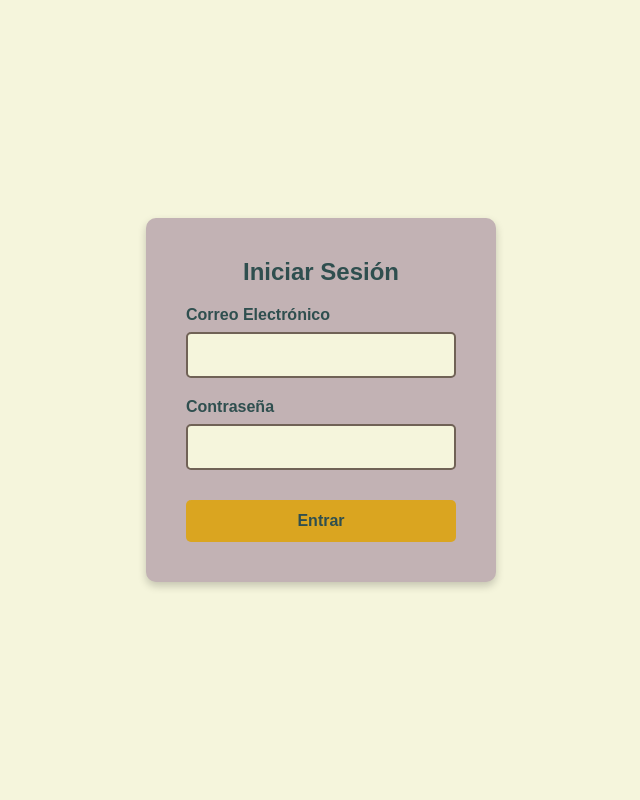
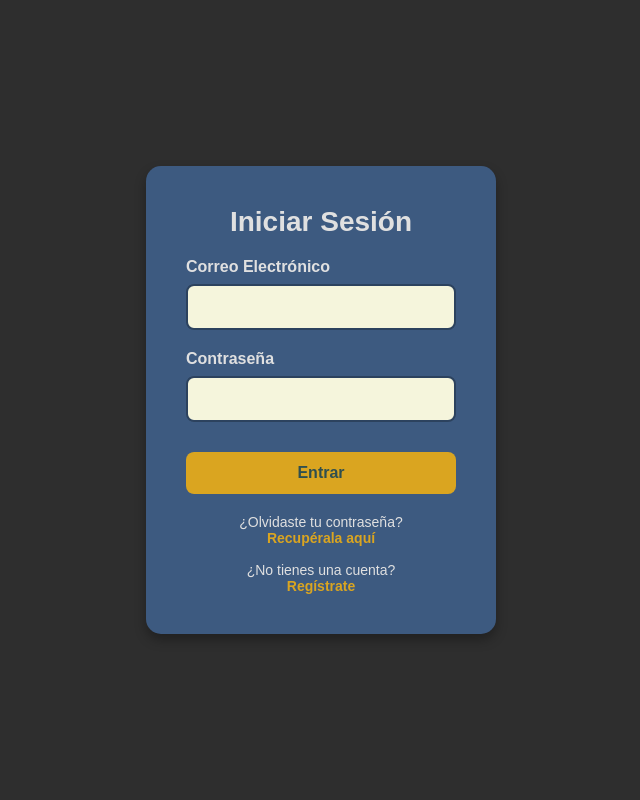
Before and after one commit to Sax300-cpu/SIGAU, a Flask app: page / in a window 1280 px wide. Shown: the whole page, without its empty margins (319-959 px from the left). Run offline with Flask 3, Linux system fonts and the light colour scheme.

```diff
--- a/Sistema-Gestion-Seguros/backend/templates/login-index.html
+++ b/Sistema-Gestion-Seguros/backend/templates/login-index.html
@@ -4,26 +4,17 @@
   <meta charset="UTF-8">
   <meta name="viewport" content="width=device-width, initial-scale=1">
   <title>Iniciar Sesión</title>
-  <!-- Tu CSS personalizado -->
   <link rel="stylesheet" href="{{ url_for('static', filename='css/login-styles.css') }}">
+  <script defer src="{{ url_for('static', filename='js/login.js') }}"></script>
 </head>
 <body>
   <main>
     <div class="login-container">
       <div class="login-title">Iniciar Sesión</div>
 
-      <!-- Mensajes flash -->
-      {% with mensajes = get_flashed_messages(with_categories=true) %}
-        {% if mensajes %}
-          {% for categoria, texto in mensajes %}
-            <div class="flash flash-{{ categoria }}">
-              {{ texto }}
-            </div>
-          {% endfor %}
-        {% endif %}
-      {% endwith %}
+      <!-- Mensaje de error dinámico -->
+      <div id="error-message" class="hidden">Por favor, ingresa tu correo y contraseña.</div>
 
-      <!-- Formulario de login -->
       <form class="login-form" id="loginForm" action="{{ url_for('login') }}" method="post">
         <div class="form-group">
           <label for="email">Correo Electrónico</label>
@@ -35,6 +26,13 @@
         </div>
         <button type="submit">Entrar</button>
       </form>
+
+      <div class="login-footer">
+        <p>¿Olvidaste tu contraseña?</p>
+         <p><a href="#">Recupérala aquí</a></p><br>
+        <p>¿No tienes una cuenta?</p>
+        <p> <a href="#">Regístrate</a></p>
+      </div>
     </div>
   </main>
 </body>
--- a/Sistema-Gestion-Seguros/static/css/login-styles.css
+++ b/Sistema-Gestion-Seguros/static/css/login-styles.css
@@ -2,11 +2,11 @@
     margin: 0;
     padding: 0;
     box-sizing: border-box;
-    font-family: 'Arial', sans-serif;
+    font-family: 'Poppins', sans-serif;
 }
 
 body {
-    background-color: #f5f5dc;
+    background-color: #2E2E2E;
     display: flex;
     justify-content: center;
     align-items: center;
@@ -14,18 +14,24 @@ body {
 }
 
 .login-container {
-    background-color: #c2b2b4;
+    background-color: #3D5A80;
     padding: 40px;
-    border-radius: 10px;
-    box-shadow: 0 4px 8px rgba(0, 0, 0, 0.2);
+    border-radius: 15px;
+    box-shadow: 0 6px 12px rgba(0, 0, 0, 0.3);
     width: 350px;
     text-align: center;
+    transition: transform 0.3s ease-in-out;
 }
 
-h1 {
-    color: #2f4f4f;
-    margin-bottom: 30px;
+.login-container:hover {
+    transform: scale(1.05);
+}
+
+.login-title {
     font-size: 28px;
+    color: #E0E0E0;
+    margin-bottom: 20px;
+    font-weight: bold;
 }
 
 .login-form {
@@ -41,7 +47,7 @@ h1 {
 }
 
 label {
-    color: #2f4f4f;
+    color: #E0E0E0;
     margin-bottom: 8px;
     font-weight: bold;
 }
@@ -49,16 +55,32 @@ label {
 input {
     width: 100%;
     padding: 12px;
-    border: 2px solid #706256;
-    border-radius: 5px;
+    border: 2px solid #2c425e;
+    border-radius: 8px;
     background-color: #f5f5dc;
-    color: #2f4f4f;
+    color: #A0522D;
     font-size: 16px;
+    transition: box-shadow 0.3s;
 }
 
 input:focus {
     outline: none;
     border-color: #daa520;
+    box-shadow: 0 0 8px #daa520;
+}
+
+/* Estilo para campos con error */
+.input-error {
+    border: 2px solid #f5c6cb !important;
+    animation: shake 0.3s ease-in-out;
+}
+
+/* Animación de vibración */
+@keyframes shake {
+    0%, 100% { transform: translateX(0); }
+    25% { transform: translateX(-4px); }
+    50% { transform: translateX(4px); }
+    75% { transform: translateX(-4px); }
 }
 
 button {
@@ -66,48 +88,47 @@ button {
     color: #2f4f4f;
     border: none;
     padding: 12px;
-    border-radius: 5px;
+    border-radius: 8px;
     cursor: pointer;
     font-size: 16px;
     font-weight: bold;
-    transition: background-color 0.3s;
+    transition: background-color 0.3s, transform 0.2s;
     margin-top: 10px;
 }
 
 button:hover {
     background-color: #c6951a;
+    transform: scale(1.05);
 }
 
-.login-title {
-    font-size: 24px;
-    color: #2f4f4f;
-    margin-bottom: 20px;
+/* Estilo del mensaje de error */
+.hidden {
+    display: none;
+}
+
+#error-message {
+    color: #721c24;
+    background-color: #fde2e2;
+    padding: 10px;
+    margin-bottom: 15px;
+    border-radius: 5px;
+    font-size: 14px;
+    text-align: center;
+}
+
+/* Pie de página */
+.login-footer {
+    margin-top: 20px;
+    font-size: 14px;
+    color: #E0E0E0;
+}
+
+.login-footer a {
+    color: #daa520;
+    text-decoration: none;
     font-weight: bold;
 }
 
-/* dentro de login-styles.css */
-
-/* Mensajes flash dentro de la tarjeta */
-.flash {
-  width: 100%;
-  text-align: left;
-  padding: 10px 12px;
-  margin-bottom: 20px;
-  border-radius: 5px;
-  font-size: 14px;
-  line-height: 1.4;
+.login-footer a:hover {
+    text-decoration: underline;
 }
-
-/* Mensaje informativo */
-.flash-info {
-  background-color: #eef6fb;
-  border: 1px solid #c5ddf0;
-  color: #2f4f4f;
-}
-
-/* Mensaje de error */
-.flash-danger {
-  background-color: #fde2e2;
-  border: 1px solid #f5c6cb;
-  color: #721c24;
-}
```
Also changed, not shown: Sistema-Gestion-Seguros/static/js/login.js (+51 -12 lines).
